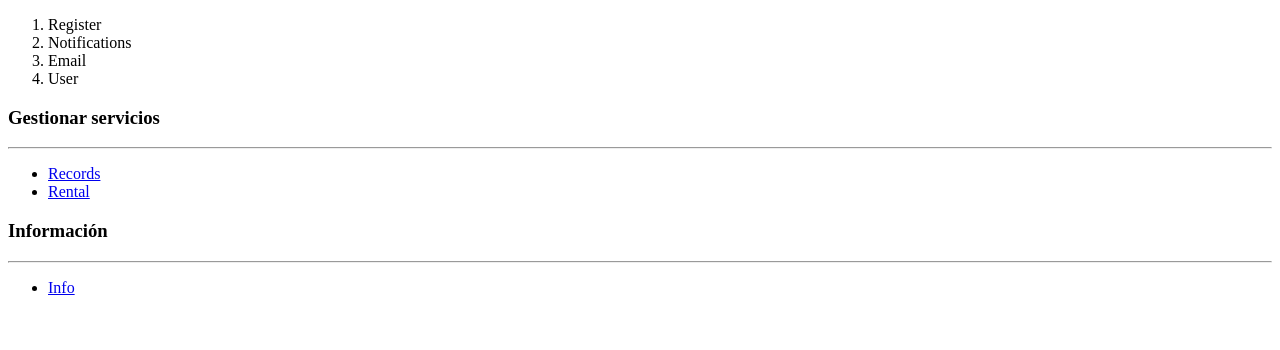
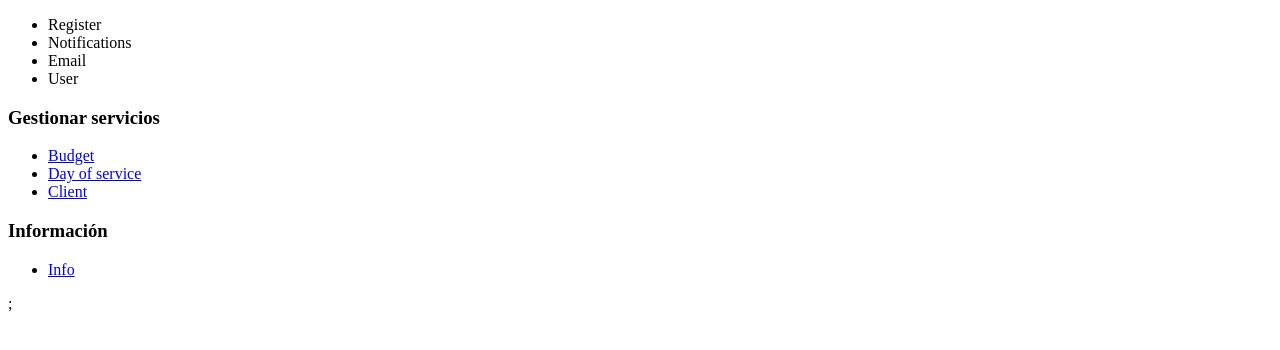
Before and after one commit to eaudiophone/audiophone-core, a React (Create React App) app: page /home in a window 1280 px wide. Shown: the top 350 px of the page. Built offline with nearby package versions, Linux system fonts and the light colour scheme.

Commit message:
creacion de las rutas del admin

```diff
--- a/src/App.jsx
+++ b/src/App.jsx
@@ -1,30 +1,12 @@
-import React, { lazy, Suspense } from 'react';
-import {
-	BrowserRouter as Router,
-	Route,
-	Switch
-} from 'react-router-dom';
+import React from 'react';
+import { BrowserRouter as Router } from 'react-router-dom';
+import AppRoutes from './routes/App';
 
-// load dynamic with lazy. Return a promise
-
-// pages of aplication
-const Home = lazy(() => import('./pages/home/Home') );
-const Login = lazy(() => import('./pages/login/Login'));
-const Register = lazy(() => import('./pages/register/Register'));
-
-// router principal:
 const App = () => (
 
 	<Router>
-		<Suspense fallback={ <div>Loading...</div> }>
-			<Switch>
-				<Route path="/home" component={ Home } />
-				<Route path="/register" component={ Register } />
-				<Route exact path="/" component={ Login } />
-			</Switch>
-		</Suspense>
+		<AppRoutes />
 	</Router>
 );
 
-
 export default App;
--- a/src/components/navbar/Navbar.jsx
+++ b/src/components/navbar/Navbar.jsx
@@ -8,12 +8,12 @@ class Navbar extends React.Component {
 
 			<div>
 				<nav>
-          			<ol>
+          			<ul>
             			<li>Register</li>
             			<li>Notifications</li>
             			<li>Email</li>
             			<li>User</li>
-          			</ol>
+          			</ul>
           		</nav>
 			</div>
 		);
--- a/src/components/sidebar/Sidebar-hardcode.jsx
+++ b/src/components/sidebar/Sidebar-hardcode.jsx
@@ -14,23 +14,18 @@ export const MENU = {
 	admin: [
 		{
 			id: 1,
-			link: '/calendar',
-			name: 'Calendar'
-		},
-		{
-			id: 2,
 			link: '/budget',
 			name: 'Budget'
 		},
 		{
-			id: 3,
-			link: '/days',
-			name: 'Days of service'
+			id: 2,
+			link: '/day',
+			name: 'Day of service'
 		},
 		{
-			id: 4,
-			link: '/users',
-			name: 'Users'
+			id: 3,
+			link: '/client',
+			name: 'Client'
 		}
 	],
 };
--- a/src/components/sidebar/Sidebar.jsx
+++ b/src/components/sidebar/Sidebar.jsx
@@ -1,27 +1,44 @@
 import React, { Component } from 'react';
-import {
-	Link,
-	BrowserRouter as Router,
-} from 'react-router-dom';
-
-// rutes
-import Home from './../../routes/Home';
-
-import { MENU } from './Sidebar-hardcode'; // menu-hardcode
-
+import { Link, BrowserRouter as Router, } from 'react-router-dom';
+import UserRoutes from './../../routes/User';
+import AdminRoutes from './../../routes/Admin';
+import { MENU } from './Sidebar-hardcode';
 
 class Sidebar extends Component {
 
-	getSidebar() {
+	checkUser() {
+
+		// console.log( this.props );
+
+		if ( this.props.admin ) {
+
+			return (
+				<div>
+					{ this.getSidebar( MENU.admin ) }
+					<AdminRoutes />;
+				</div>
+			);
+
+		} else {
+
+			return (
+				<div>
+					{ this.getSidebar( MENU.user ) }
+					<UserRoutes />;
+				</div>
+			);
+		}
+	}
+
+	getSidebar( role ) {
 
 		return (
 
 			<div>
 				<nav>
 					<h3>Gestionar servicios</h3>
-					<hr />
           			<ul>
-          				{ 	MENU.user.map( ( element ) => {
+          				{ 	role.map( ( element ) => {
 
           						return (
           							<li key={ element.id }>
@@ -34,7 +51,6 @@ class Sidebar extends Component {
           				}
           			</ul>
           			<h3>Información</h3>
-          			<hr />
           			<ul>
             			<li><Link to="/info">Info</Link></li>
           			</ul>
@@ -48,8 +64,7 @@ class Sidebar extends Component {
 		return(
 
 			<Router>
-				{ this.getSidebar() }
-				<Home />
+				{ this.checkUser() }
 			</Router>
 		);
 	}
--- a/src/index.jsx
+++ b/src/index.jsx
@@ -1,7 +1,6 @@
 import React from 'react';
 import ReactDOM from 'react-dom';
 import App from './App';
-
 import * as serviceWorker from './serviceWorker';
 
 ReactDOM.render( <App />, document.getElementById('root') );
--- /dev/null
+++ b/src/pages/budget/Budget.jsx
@@ -0,0 +1,10 @@
+import React, { Component } from 'react';
+
+class Budget extends Component {
+
+	render() {
+		return ( <h2>budget works</h2> );
+	}
+}
+
+export default Budget;
--- /dev/null
+++ b/src/pages/client/Client.jsx
@@ -0,0 +1,10 @@
+import React, { Component } from 'react';
+
+class Client extends Component {
+
+	render() {
+		return ( <h2>Client works</h2> );
+	}
+}
+
+export default Client;
--- /dev/null
+++ b/src/pages/day/Day.jsx
@@ -0,0 +1,10 @@
+import React, { Component } from 'react';
+
+class Day extends Component {
+
+	render() {
+		return ( <h2>Day works</h2> );
+	}
+}
+
+export default Day;
--- a/src/pages/home/Home.jsx
+++ b/src/pages/home/Home.jsx
@@ -1,6 +1,4 @@
 import React, { Component } from 'react';
-
-// componentes
 import Navbar from './../../components/navbar/Navbar';
 import Sidebar from './../../components/sidebar/Sidebar'
 
@@ -12,7 +10,7 @@ class Home extends Component {
 
 			<div>
 				<Navbar />
-				<Sidebar />
+				<Sidebar admin={ true } />
 			</div>
 		);
 	}
--- /dev/null
+++ b/src/routes/Admin.jsx
@@ -0,0 +1,25 @@
+import React from 'react';
+import { Route, Switch } from 'react-router-dom';
+import Client from './../pages/client/Client';
+import Day from './../pages/day/Day';
+import Budget from './../pages/budget/Budget';
+
+const AdminRoutes = () => (
+
+	<Switch>
+		<Route
+			path="/client"
+			component={ Client }
+		/>
+		<Route
+			path="/day"
+			component={ Day }
+		/>
+		<Route
+			path="/budget"
+			component={ Budget }
+		/>
+	</Switch>
+);
+
+export default AdminRoutes;
--- /dev/null
+++ b/src/routes/App.jsx
@@ -0,0 +1,20 @@
+import React, { lazy, Suspense } from 'react';
+import { Route, Switch } from 'react-router-dom';
+
+// pages
+const Home = lazy(() => import('./../pages/home/Home') );
+const Login = lazy(() => import('./../pages/login/Login'));
+const Register = lazy(() => import('./../pages/register/Register'));
+
+const AppRoutes = () => (
+
+	<Suspense fallback={ <div>Loading...</div> }>
+		<Switch>
+			<Route path="/home" component={ Home } />
+			<Route path="/register" component={ Register } />
+			<Route exact path="/" component={ Login } />
+		</Switch>
+	</Suspense>
+);
+
+export default AppRoutes;
--- a/src/routes/Home.jsx
+++ b/src/routes/User.jsx
@@ -1,14 +1,12 @@
 import React from 'react';
 import { Route, Switch } from 'react-router-dom';
-
-// pages
 import Record from './../pages/record/Record';
 import Rental from './../pages/rental/Rental';
 
 // data de prueba
 const getInfo = () => <h2>Info works</h2>;
 
-const Home = () => (
+const UserRoutes = () => (
 
 	<Switch>
 		<Route
@@ -26,4 +24,4 @@ const Home = () => (
 	</Switch>
 );
 
-export default Home;
+export default UserRoutes;
```
